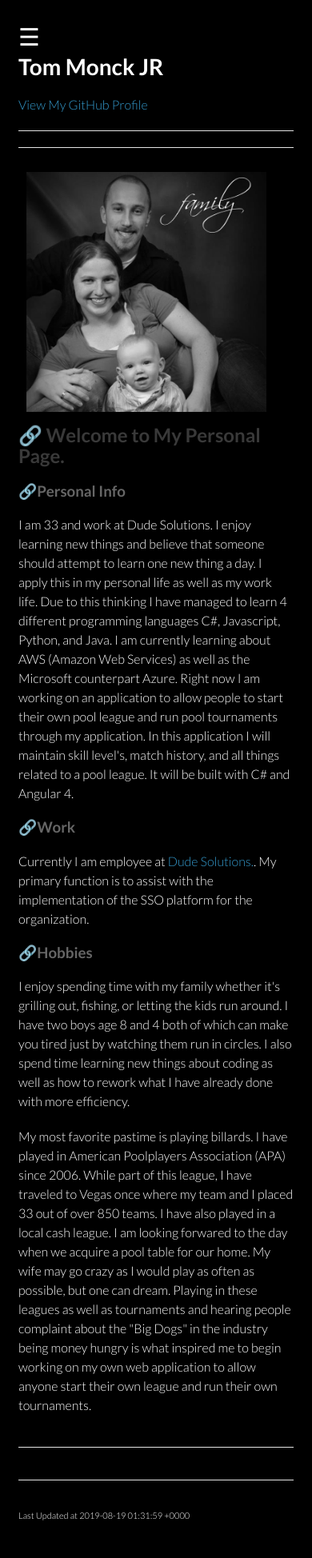
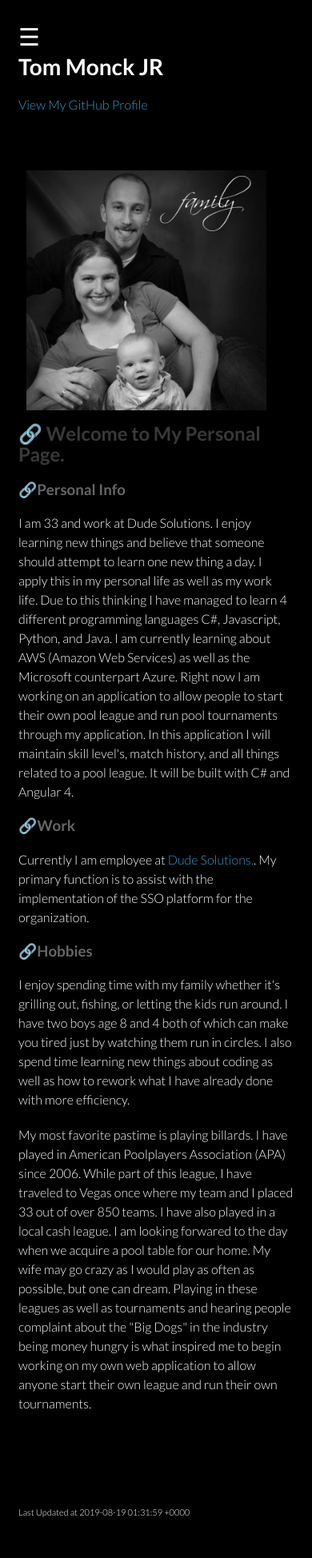
Before and after one commit to tmonck/tmonck.github.io, a Jekyll site: the page built from index.html, in a window 390 px wide. Shown: the whole page at 80% size. Built offline with Jekyll 4.4.1, drawn with Linux system fonts in a browser that asks for light colours; nearby versions of some CDN libraries.

Commit message:
Clean up css.

```diff
--- a/stylesheets/styles.css
+++ b/stylesheets/styles.css
@@ -259,7 +259,6 @@ footer {
   }
 
   section {
-    border:1px solid #e5e5e5;
     border-width:1px 0;
     padding:20px 0;
     margin:0 0 20px;
@@ -291,6 +290,10 @@ footer {
 
   pre, code {
     word-wrap:normal;
+  }
+
+  img {
+    float: none;
   }
 }
 
@@ -360,12 +363,7 @@ footer {
   .sidenav {padding-top: 15px;}
   .sidenav a {font-size: 18px;}
 }
-/* On smaller screens, where height is less than 450px, change the style of the sidenav (less padding and a smaller font size) */
-@media screen and (max-width: 640px) {
-  img {
-    float: none;
-  }
-}
+
 @-ms-viewport{
   width: device-width;
 }
```
